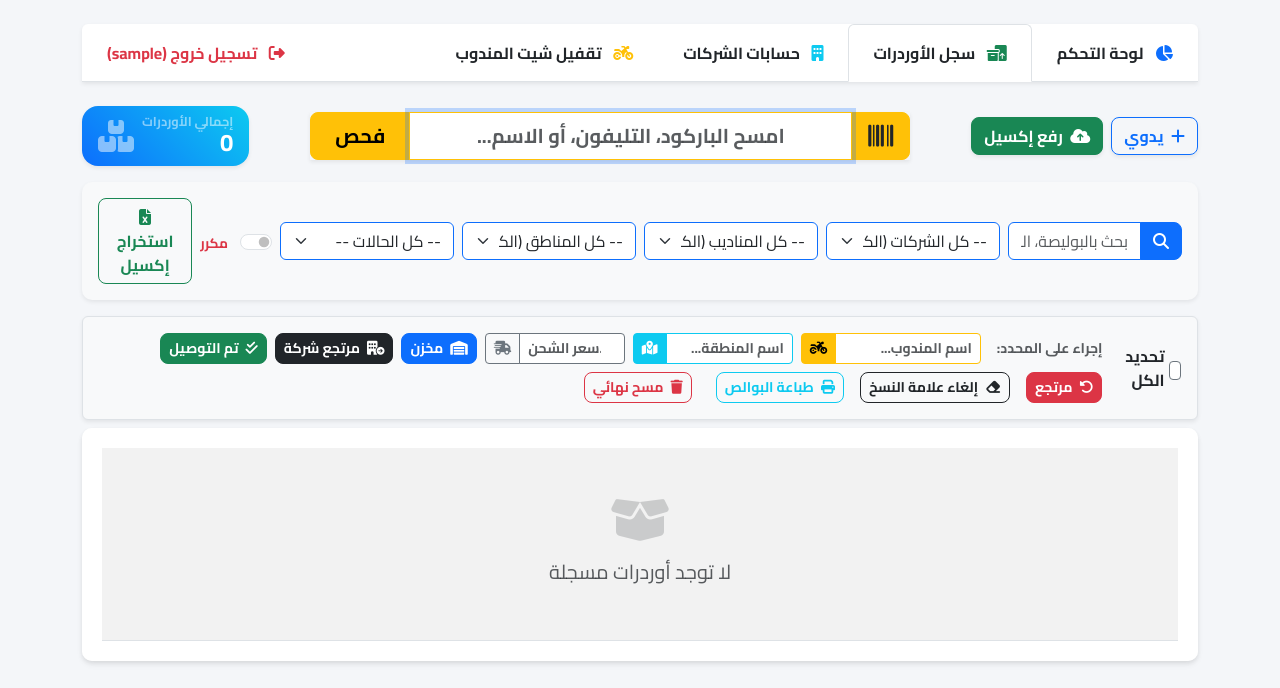
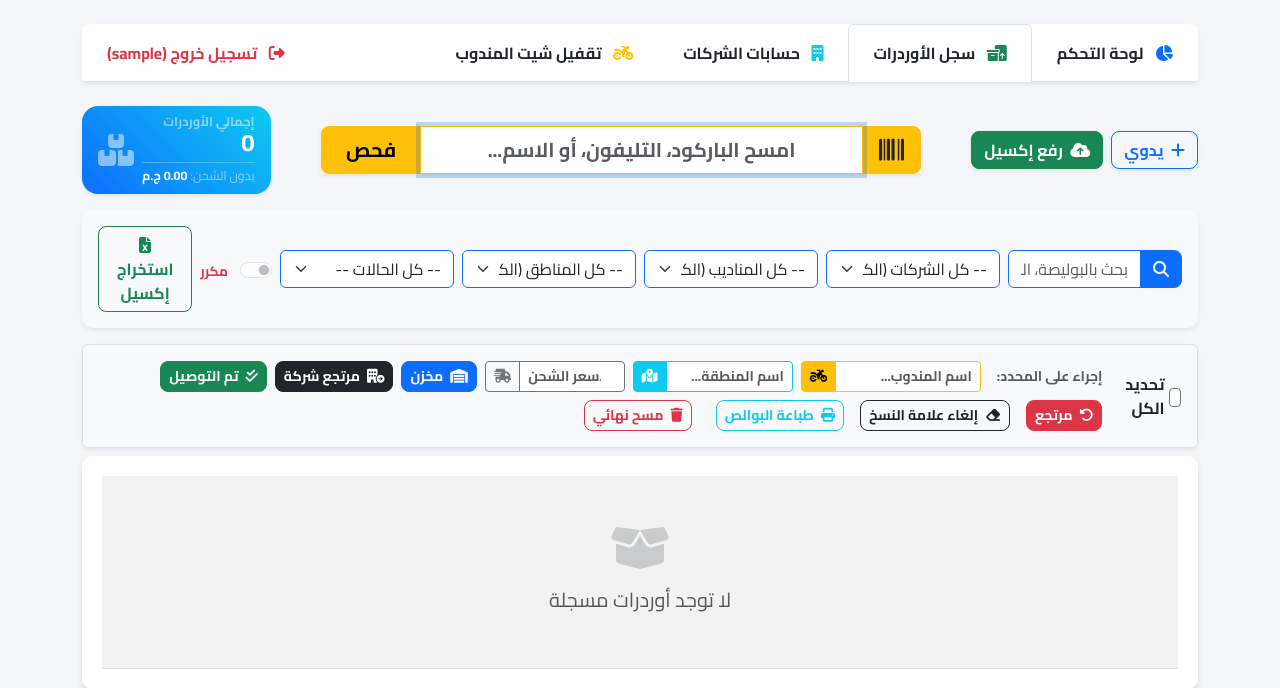
Before and after one commit to mostafa3sliaa/shipping-app, a Flask app: page /?tab=orders in a window 1280 px wide. Shown: the top 688 px of the page. Run offline with Flask 3, Linux system fonts and the light colour scheme; the visitor is signed in with stand-in values (Sample User, id 1); data that the repository does not hold is empty; some libraries are stand-ins or nearby versions.

Commit message:
feat: add all_returns filter option and display net amount without shipping under order count

```diff
--- a/app.py
+++ b/app.py
@@ -399,6 +399,11 @@ def index():
     if filter_status:
         if filter_status == 'none':
             query = query.filter(or_(Order.status.is_(None), Order.status == ''))
+        elif filter_status == 'all_returns':
+            query = query.filter(or_(
+                Order.status.in_(['مرتجع', 'تسليم جزئي / مرتجع', 'مرتجع شركة', 'مرتجع بشحن']),
+                Order.status.ilike('%مرتجع%')
+            ))
         else:
             query = query.filter_by(status=filter_status)
 
@@ -419,16 +424,21 @@ def index():
             query = query.filter_by(region=filter_region)
 
     # Get aggregates efficiently from DB instead of Python loop
+    net_expr = db.case(
+        (Order.status == 'تسليم جزئي / مرتجع', db.func.coalesce(Order.collected_amount, Order.cod) - db.func.coalesce(Order.shipping_fee, 0.0)),
+        else_=db.func.coalesce(Order.cod, 0.0) - db.func.coalesce(Order.shipping_fee, 0.0)
+    )
     agg = query.with_entities(
         db.func.count(Order.id),
         db.func.sum(Order.cod),
-        db.func.sum(Order.shipping_fee)
+        db.func.sum(Order.shipping_fee),
+        db.func.sum(net_expr)
     ).first()
 
     filtered_orders_count = agg[0] or 0
     filtered_cod = agg[1] or 0.0
     filtered_shipping = agg[2] or 0.0
-    filtered_net = filtered_cod - filtered_shipping
+    filtered_net = agg[3] or 0.0
 
     # Pagination (fast initial page load of 30, subsequent pages load automatically on scroll)
     page = request.args.get('page', 1, type=int)
@@ -474,6 +484,11 @@ def index():
     if filter_status:
         if filter_status == 'none':
             region_query = region_query.filter(or_(Order.status.is_(None), Order.status == ''))
+        elif filter_status == 'all_returns':
+            region_query = region_query.filter(or_(
+                Order.status.in_(['مرتجع', 'تسليم جزئي / مرتجع', 'مرتجع شركة', 'مرتجع بشحن']),
+                Order.status.ilike('%مرتجع%')
+            ))
         else:
             region_query = region_query.filter_by(status=filter_status)
 
@@ -578,6 +593,11 @@ def export_excel():
     if filter_status:
         if filter_status == 'none':
             query = query.filter(or_(Order.status.is_(None), Order.status == ''))
+        elif filter_status == 'all_returns':
+            query = query.filter(or_(
+                Order.status.in_(['مرتجع', 'تسليم جزئي / مرتجع', 'مرتجع شركة', 'مرتجع بشحن']),
+                Order.status.ilike('%مرتجع%')
+            ))
         else:
             query = query.filter_by(status=filter_status)
     if filter_courier:
--- a/templates/index.html
+++ b/templates/index.html
@@ -314,11 +314,15 @@
                 </form>
             </div>
 
-            <div class="card bg-primary text-white border-0 shadow-sm rounded-4 d-none d-lg-block" style="min-width: 150px; background: linear-gradient(45deg, #0d6efd, #0dcaf0);">
+            <div class="card bg-primary text-white border-0 shadow-sm rounded-4 d-none d-lg-block" style="min-width: 175px; background: linear-gradient(45deg, #0d6efd, #0dcaf0);">
                 <div class="card-body d-flex justify-content-between align-items-center py-2 px-3">
                     <div>
                         <h6 class="mb-0 fw-bold text-white-50" style="font-size: 0.8rem;">إجمالي الأوردرات</h6>
                         <h4 class="mb-0 fw-bold">{{ filtered_orders_count }}</h4>
+                        <div class="mt-1 pt-1 border-top border-white border-opacity-25" style="font-size: 0.78rem; white-space: nowrap;" title="إجمالي قيمة الأوردرات بدون مصاريف الشحن">
+                            <span class="text-white-50">بدون الشحن:</span>
+                            <span class="fw-bold text-white">{{ "{:,.2f}".format(filtered_net) }} ج.م</span>
+                        </div>
                     </div>
                     <i class="fa-solid fa-boxes-stacked fa-2x text-white opacity-50 ms-2"></i>
                 </div>
@@ -377,6 +381,7 @@
                         <select name="status" class="form-select border-primary" onchange="this.form.submit()">
                             <option value="">-- كل الحالات --</option>
                             <option value="none" {% if filter_status == 'none' %}selected{% endif %}>-- بدون حالة --</option>
+                            <option value="all_returns" {% if filter_status == 'all_returns' %}selected{% endif %}>-- كل المرتجعات (الجزئي + المرتجع) --</option>
                             {% for status in statuses %}
                             <option value="{{ status }}" {% if filter_status == status %}selected{% endif %}>{{ status }}</option>
                             {% endfor %}
```
Also changed, not shown: tests/test_app.py (+46 -0 lines).
